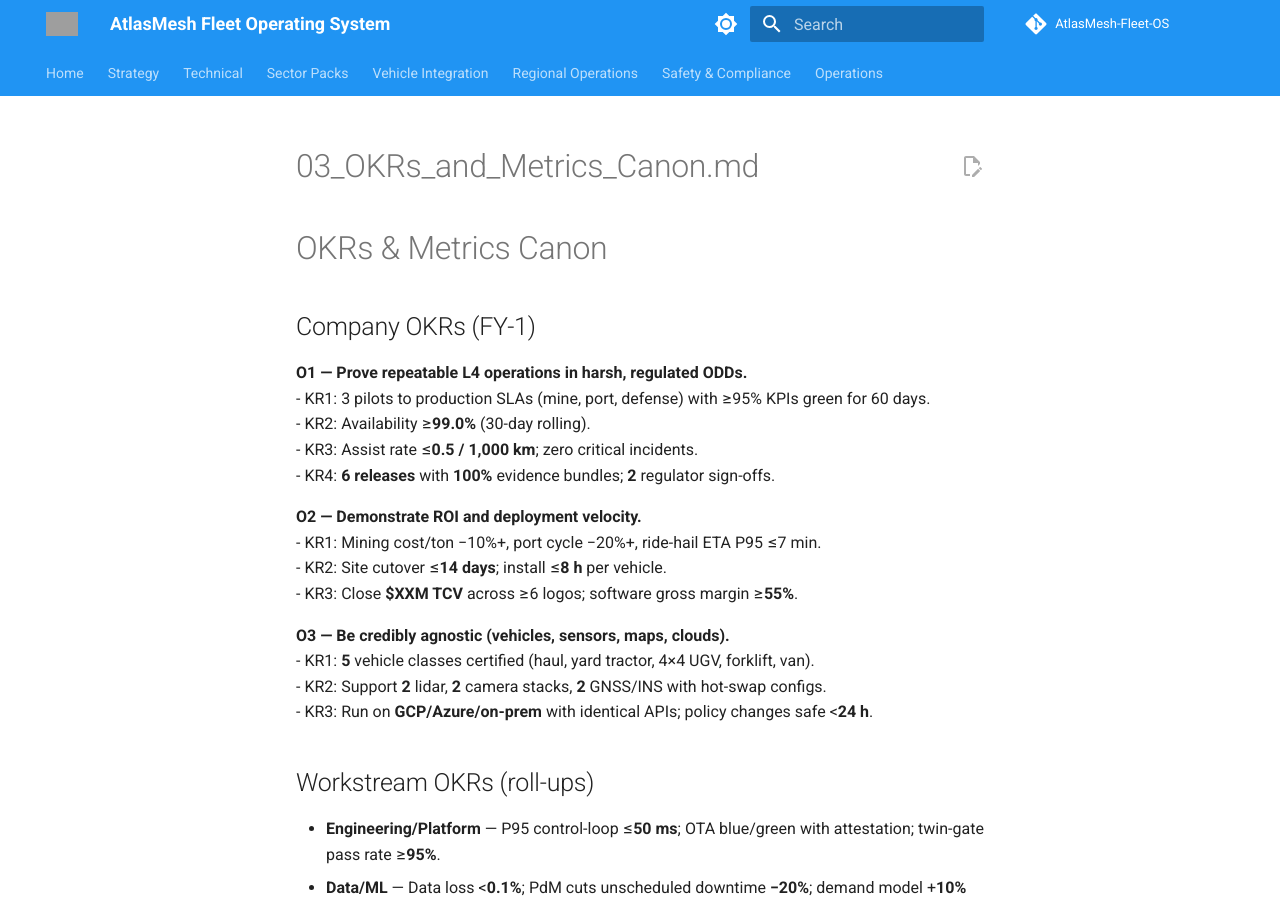
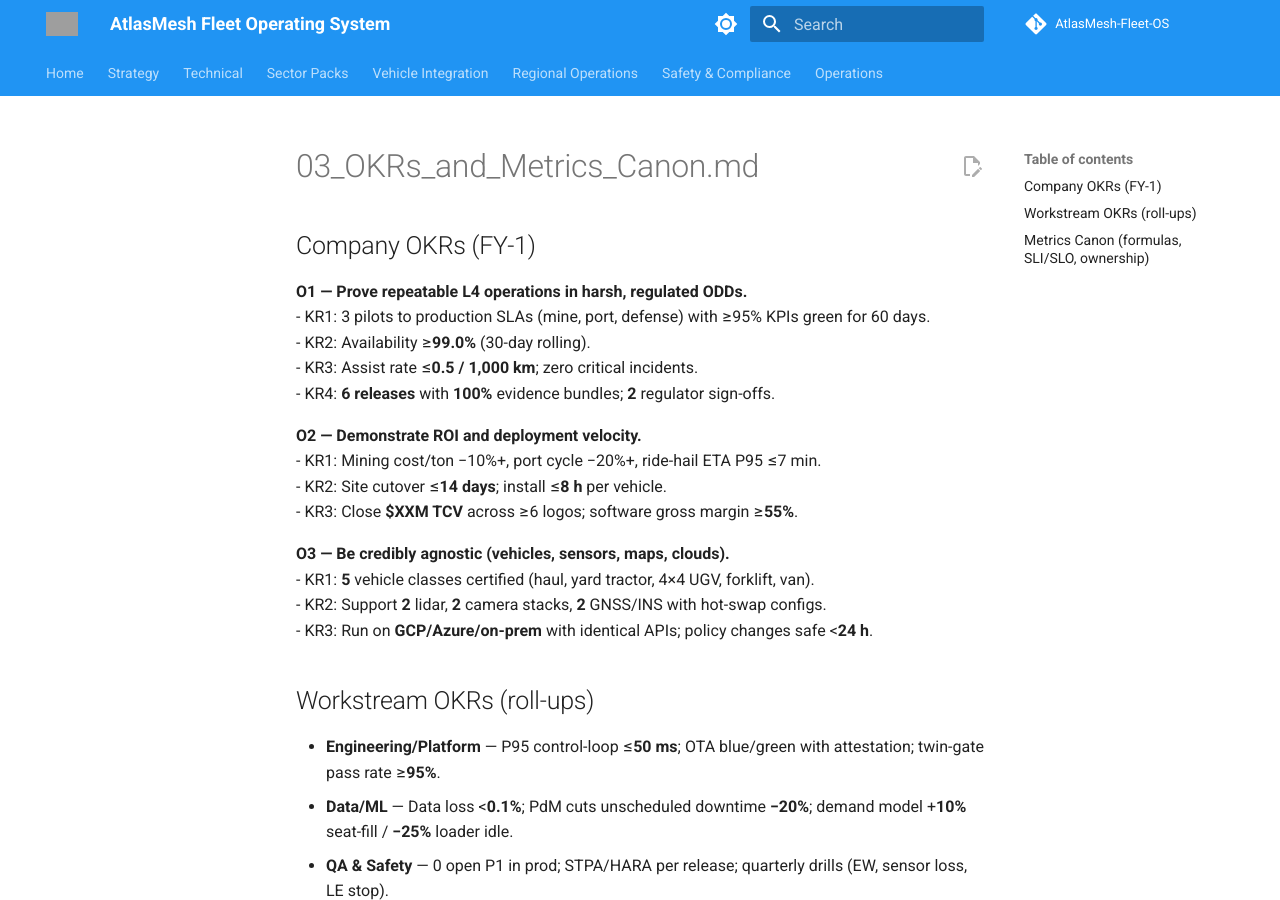
Before and after one commit to suprachakra/AtlasMesh-Fleet-OS, an MkDocs documentation site: the page built from docs/strategy/03_OKRs_and_Metrics_Canon.md, in a window 1280 px wide and 900 px high. Built offline with MkDocs 1.6.1 and Material for MkDocs 9.7.7, drawn with Linux system fonts in a browser that asks for light colours; comment, search, counter and statistics services are not loaded; the version menu is left out; part of the change alters nothing that is shown; grey boxes are pictures that could not be loaded.

```diff
--- a/docs/strategy/03_OKRs_and_Metrics_Canon.md
+++ b/docs/strategy/03_OKRs_and_Metrics_Canon.md
@@ -1,6 +1,4 @@
 # 03_OKRs_and_Metrics_Canon.md
-
-# OKRs & Metrics Canon
 
 ## Company OKRs (FY-1)
 
```
